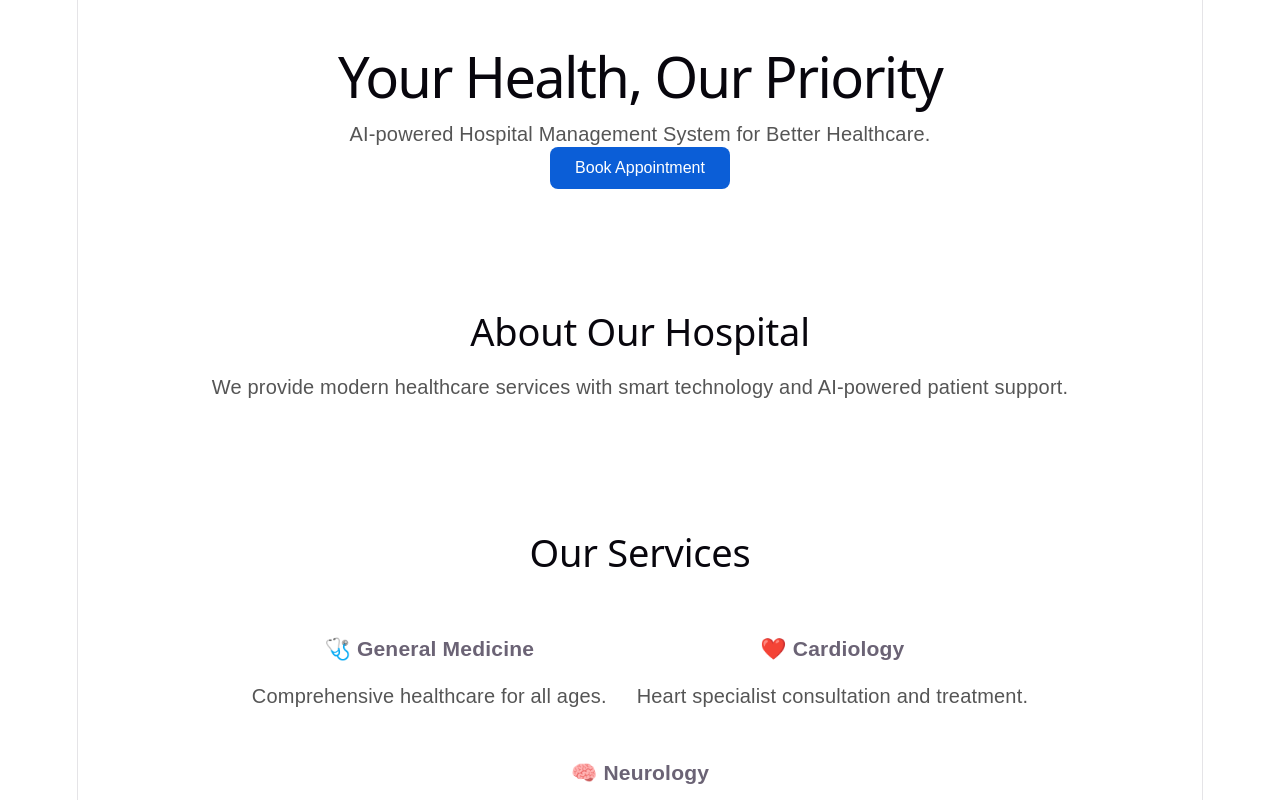
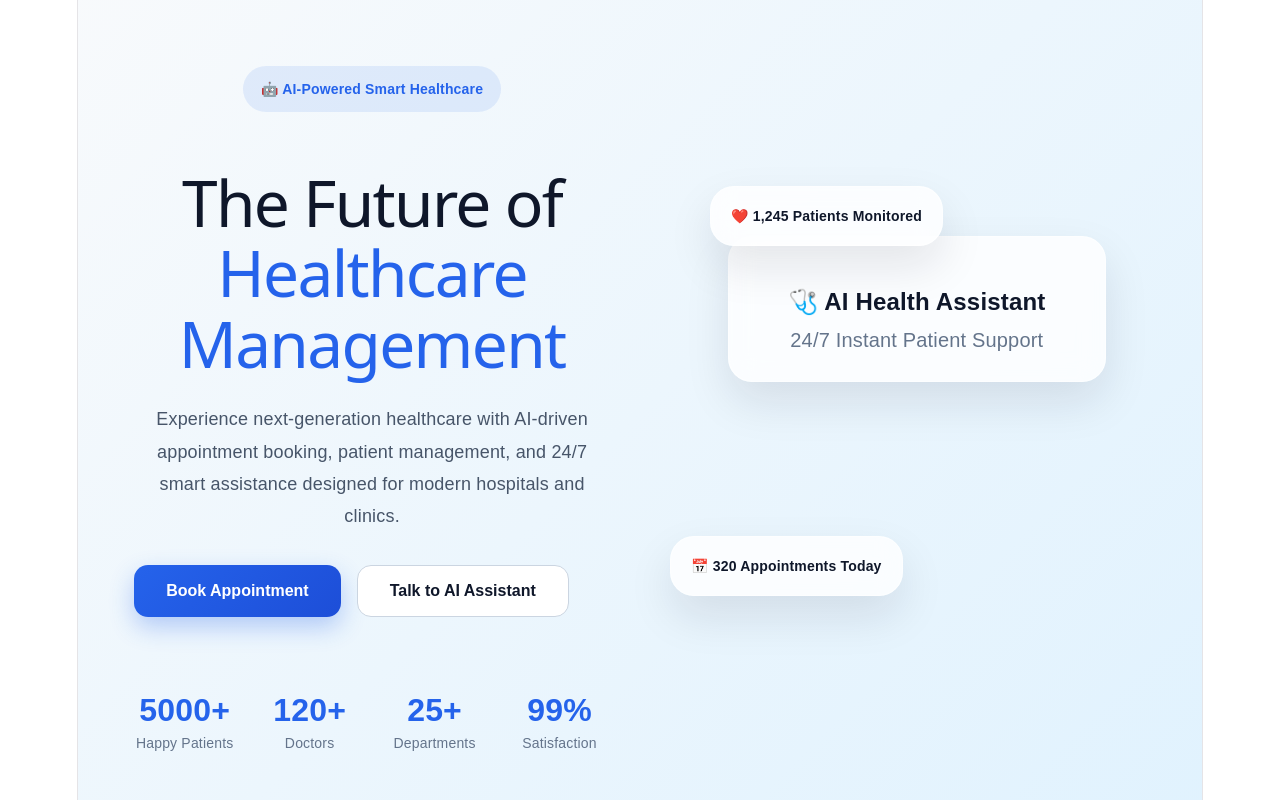
Before and after one commit to tasmiulpbn-cyber/hospital-ai-website, a React (Vite) app in the folder vite-project/: page / in a window 1280 px wide. Shown: the part 300-1100 px from the top of the page. Built offline with nearby package versions, Linux system fonts and the light colour scheme.

Commit message:
Build doctor components and improve hospital website UI

```diff
--- /dev/null
+++ b/vite-project/src/components/Hero.css
@@ -0,0 +1,199 @@
+/* Premium Hero Section */
+.hero {
+  min-height: 90vh;
+  background: linear-gradient(135deg, #f8fafc 0%, #e0f2fe 100%);
+  display: flex;
+  align-items: center;
+  padding: 80px 5%;
+}
+
+.hero-content {
+  display: flex;
+  justify-content: space-between;
+  align-items: center;
+  gap: 60px;
+  width: 100%;
+}
+
+.hero-text {
+  flex: 1;
+}
+
+.hero-badge {
+  display: inline-block;
+  background: rgba(37, 99, 235, 0.1);
+  color: #2563eb;
+  padding: 10px 18px;
+  border-radius: 50px;
+  font-size: 14px;
+  font-weight: 600;
+  margin-bottom: 24px;
+}
+
+.hero-text h1 {
+  font-size: 64px;
+  line-height: 1.1;
+  color: #0f172a;
+  margin-bottom: 24px;
+}
+
+.hero-text h1 span {
+  color: #2563eb;
+}
+
+.hero-text p {
+  font-size: 18px;
+  color: #475569;
+  line-height: 1.8;
+  margin-bottom: 32px;
+  max-width: 600px;
+}
+
+.hero-buttons {
+  display: flex;
+  gap: 16px;
+  margin-bottom: 48px;
+}
+
+.primary-btn {
+  background: linear-gradient(135deg, #2563eb, #1d4ed8);
+  color: white;
+  border: none;
+  padding: 16px 32px;
+  border-radius: 14px;
+  font-size: 16px;
+  font-weight: 600;
+  cursor: pointer;
+  box-shadow: 0 10px 25px rgba(37, 99, 235, 0.3);
+  transition: all 0.3s ease;
+}
+
+.primary-btn:hover {
+  transform: translateY(-3px);
+}
+
+.secondary-btn {
+  background: white;
+  color: #0f172a;
+  border: 1px solid #cbd5e1;
+  padding: 16px 32px;
+  border-radius: 14px;
+  font-size: 16px;
+  font-weight: 600;
+  cursor: pointer;
+  transition: all 0.3s ease;
+}
+
+.secondary-btn:hover {
+  background: #f1f5f9;
+}
+
+.hero-stats {
+  display: grid;
+  grid-template-columns: repeat(4, 1fr);
+  gap: 24px;
+}
+
+.hero-stats h3 {
+  font-size: 32px;
+  color: #2563eb;
+  margin-bottom: 8px;
+}
+
+.hero-stats p {
+  font-size: 14px;
+  color: #64748b;
+  margin: 0;
+}
+
+.hero-image {
+  flex: 1;
+  position: relative;
+  min-height: 450px;
+}
+
+.hero-card {
+  background: rgba(255, 255, 255, 0.8);
+  backdrop-filter: blur(12px);
+  border: 1px solid rgba(255, 255, 255, 0.5);
+  border-radius: 24px;
+  padding: 28px;
+  box-shadow: 0 20px 45px rgba(15, 23, 42, 0.1);
+}
+
+.main-card {
+  position: absolute;
+  top: 50px;
+  right: 40px;
+  width: 320px;
+}
+
+.main-card h3 {
+  font-size: 24px;
+  margin-bottom: 12px;
+  color: #0f172a;
+}
+
+.main-card p {
+  color: #64748b;
+}
+
+.floating-card {
+  position: absolute;
+  padding: 16px 20px;
+  font-size: 14px;
+  font-weight: 600;
+  color: #0f172a;
+}
+
+.floating-card.top {
+  top: 0;
+  left: 40px;
+}
+
+.floating-card.bottom {
+  bottom: 40px;
+  left: 0;
+}
+
+/* Responsive */
+@media (max-width: 992px) {
+  .hero-content {
+    flex-direction: column;
+    text-align: center;
+  }
+
+  .hero-text h1 {
+    font-size: 48px;
+  }
+
+  .hero-buttons {
+    justify-content: center;
+    flex-wrap: wrap;
+  }
+
+  .hero-stats {
+    grid-template-columns: repeat(2, 1fr);
+  }
+
+  .hero-image {
+    width: 100%;
+    min-height: 350px;
+  }
+}
+
+@media (max-width: 576px) {
+  .hero-text h1 {
+    font-size: 36px;
+  }
+
+  .hero-stats {
+    grid-template-columns: 1fr 1fr;
+    gap: 16px;
+  }
+
+  .main-card {
+    width: 100%;
+    right: 0;
+  }
+}
--- a/vite-project/src/components/Hero.jsx
+++ b/vite-project/src/components/Hero.jsx
@@ -1,13 +1,72 @@
+import "./Hero.css";
 function Hero() {
   return (
-    <section>
-      <h1>Your Health, Our Priority</h1>
+    <section className="hero">
+      <div className="hero-content">
+        <div className="hero-text">
+          <span className="hero-badge">
+            🤖 AI-Powered Smart Healthcare
+          </span>
 
-      <p>
-        AI-powered Hospital Management System for Better Healthcare.
-      </p>
+          <h1>
+            The Future of
+            <span> Healthcare Management</span>
+          </h1>
 
-      <button>Book Appointment</button>
+          <p>
+            Experience next-generation healthcare with AI-driven
+            appointment booking, patient management, and 24/7 smart
+            assistance designed for modern hospitals and clinics.
+          </p>
+
+          <div className="hero-buttons">
+            <button className="primary-btn">
+              Book Appointment
+            </button>
+
+            <button className="secondary-btn">
+              Talk to AI Assistant
+            </button>
+          </div>
+
+          <div className="hero-stats">
+            <div>
+              <h3>5000+</h3>
+              <p>Happy Patients</p>
+            </div>
+
+            <div>
+              <h3>120+</h3>
+              <p>Doctors</p>
+            </div>
+
+            <div>
+              <h3>25+</h3>
+              <p>Departments</p>
+            </div>
+
+            <div>
+              <h3>99%</h3>
+              <p>Satisfaction</p>
+            </div>
+          </div>
+        </div>
+
+        <div className="hero-image">
+          <div className="hero-card main-card">
+            <h3>🩺 AI Health Assistant</h3>
+            <p>24/7 Instant Patient Support</p>
+          </div>
+
+          <div className="hero-card floating-card top">
+            ❤️ 1,245 Patients Monitored
+          </div>
+
+          <div className="hero-card floating-card bottom">
+            📅 320 Appointments Today
+          </div>
+        </div>
+      </div>
     </section>
   );
 }
```
